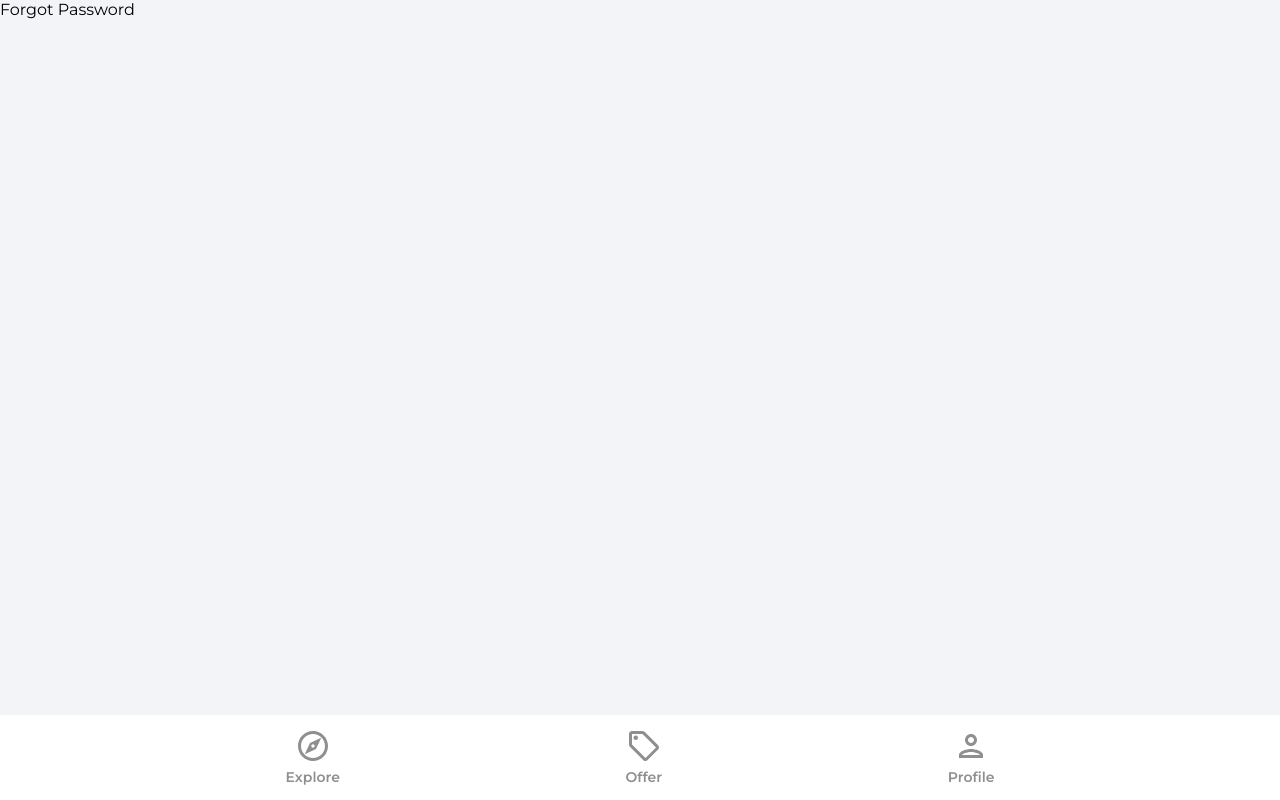
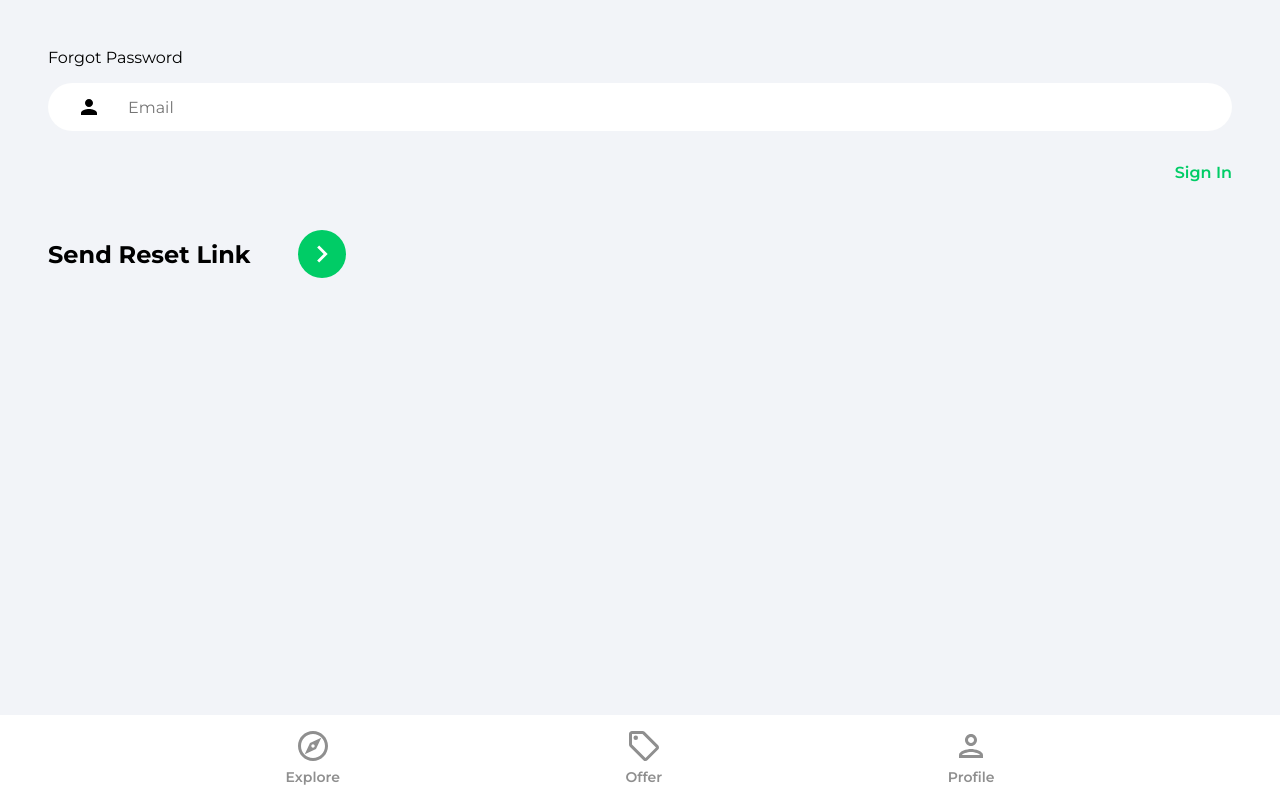
Before and after one commit to julianlk522/house-marketplace-project, a React (Create React App) app: page /forgot-password in a window 1280 px wide. Built offline with nearby package versions, Linux system fonts and the light colour scheme.

Commit message:
forgot-password component, sendPasswordResetEmail from firebase

```diff
--- a/src/pages/ForgotPassword.jsx
+++ b/src/pages/ForgotPassword.jsx
@@ -1,9 +1,59 @@
-import React from 'react'
+import React, {useState} from 'react'
+import {Link} from 'react-router-dom'
+import {getAuth, sendPasswordResetEmail} from 'firebase/auth'
+import { toast } from 'react-toastify'
+import {ReactComponent} from '../assets/svg/keyboardArrowRightIcon.svg'
 
 function ForgotPassword() {
-  return (
-    <div>Forgot Password</div>
-  )
+    const [email, setEmail] = useState('')
+
+    const onChange = (event) => {
+      setEmail(event.target.value)
+    }
+
+    const onSubmit = async (event) => {
+      event.preventDefault()
+
+      try {
+        const auth = getAuth()
+
+        await sendPasswordResetEmail(auth, email)
+        toast.success('Email was sent!')
+      } catch (error) {
+        toast.error('Failed to send reset email')
+      }
+    }
+
+    return (
+      <div className='pageContainer'>
+        <header>
+          <p className="pageheader">Forgot Password</p>
+        </header>
+
+        <main>
+          <form onSubmit={onSubmit}>
+            <input
+              type="email"
+              id="email"
+              className='emailInput'
+              placeholder='Email'
+              value={email}
+              onChange = {onChange}
+            />
+
+            <Link to='/sign-in' className='forgotPasswordLink'>Sign In</Link>
+
+            <div className="signInBar">
+              <div className="signInText">Send Reset Link</div>
+
+              <button className="signInButton">
+                <ReactComponent fill='white' width='34px' height='34px'/>
+              </button>
+            </div>
+          </form>
+        </main>
+      </div>
+    )
 }
 
 export default ForgotPassword
```
